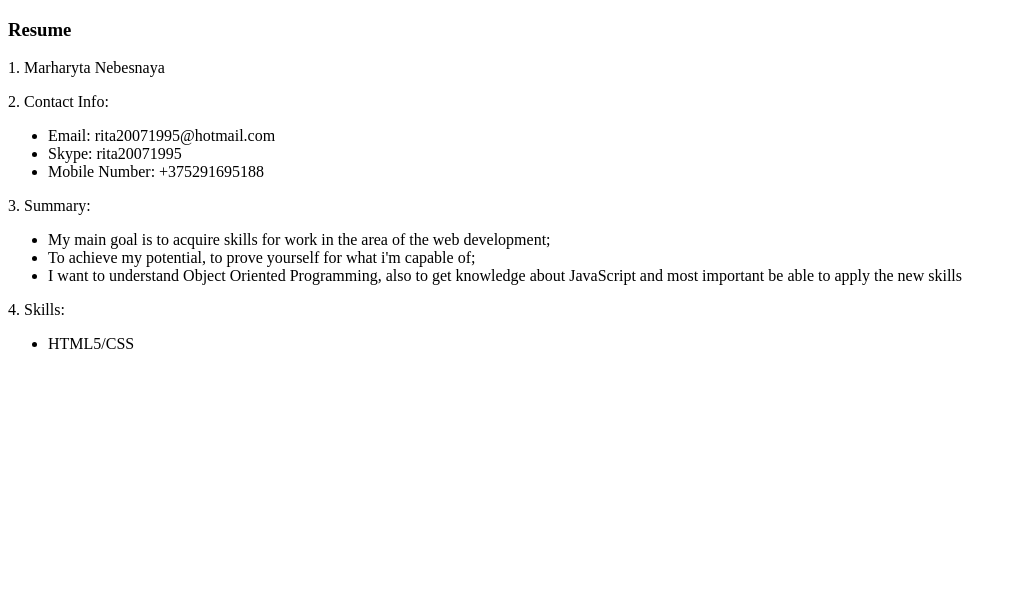
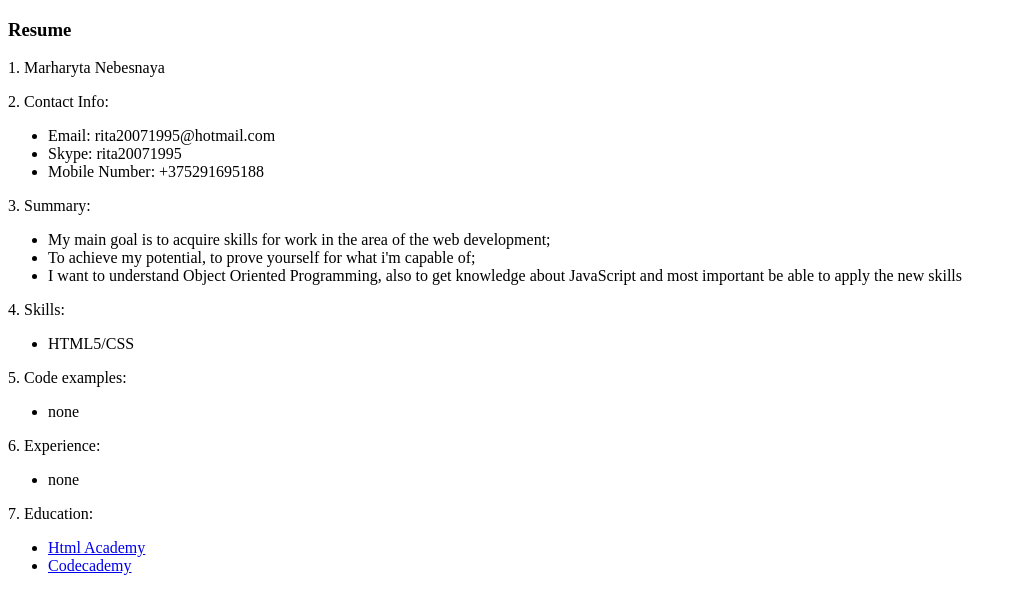
Before and after one commit to ritaheav/rsschool-cv, a plain HTML site: page index.html in a window 1280 px wide. Shown: the whole page, without its empty margins (0-1017 px from the left). Drawn offline with Linux system fonts and the light colour scheme.

Commit message:
docs: add code examples, experience, education html

```diff
--- a/index.html
+++ b/index.html
@@ -30,6 +30,22 @@
                 <li>HTML5/CSS</li>
             </ul>
         </p>
+        <p>5. Code examples:
+            <ul>
+                <li>none</li>
+            </ul>
+        </p>
+        <p>6. Experience:
+            <ul>
+                <li>none</li>
+            </ul>
+        </p>
+        <p>7. Education:
+<ul>
+    <li><a href="https://htmlacademy.ru/profile/id1181493">Html Academy</a></li>
+    <li><a href="https://www.codecademy.com/profiles/ritaheav">Codecademy</a></li>
+</ul>
+        </p>
     </main>
 </body>
 </html>
```
